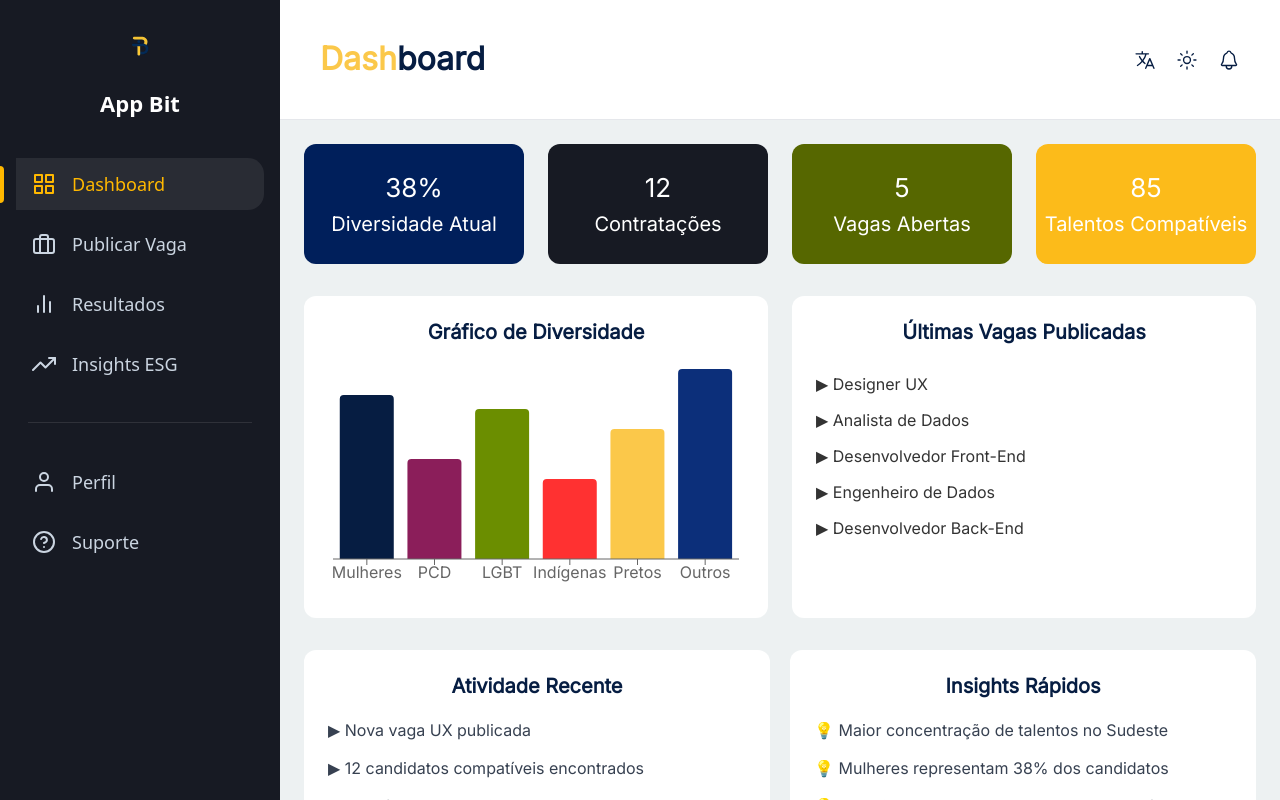
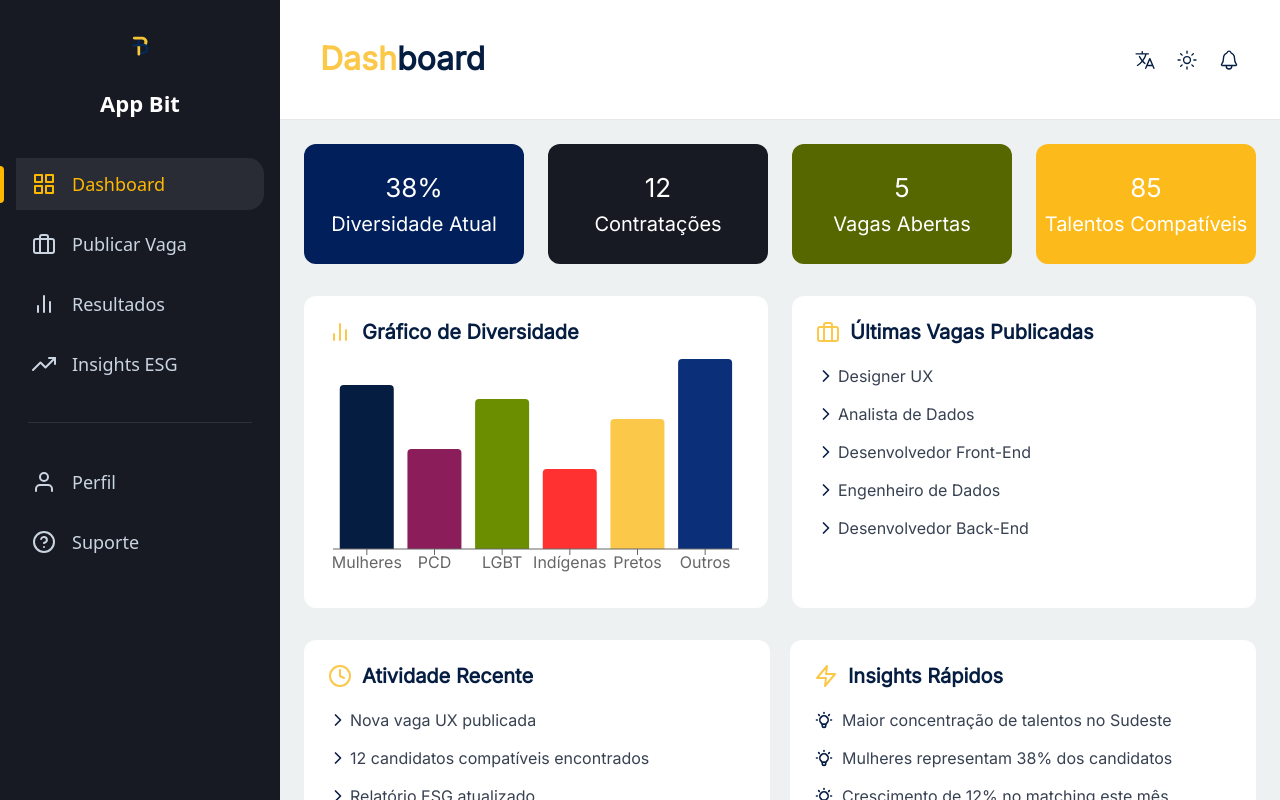
Before and after one commit to Manuellasantos/Black-In-Tech, a React (Vite) app: page /dashboard in a window 1280 px wide. Built offline with nearby package versions, Linux system fonts and the light colour scheme.

Commit message:
style: ajusta e padroniza estilos das paginas Dashboard e Insights

```diff
--- a/src/pages/Dashboard.css
+++ b/src/pages/Dashboard.css
@@ -63,20 +63,14 @@
 
 .dashboard-card h3 {
     margin-top: 0;
-    text-align: center;
     color: #061D42;
     font-size: 20px;
     font-weight: 600;
 }
 
 .lista-vagas {
-    margin-top: 30px;
-    display: flex;
-    flex-direction: column;
-    gap: 16px;
-
+    margin-top: 20px;
     color: #333;
-    list-style: none;
     padding: 0;
 }
 
@@ -95,10 +89,24 @@
     margin-top: 20px;
 }
 
+.lista-vagas li,
 .lista-atividades li,
 .lista-insights-rapidos li {
     margin-bottom: 14px;
     font-size: 16px;
     color: #374151;
     line-height: 1.5;
+    display: flex;
+    align-items: center;
+    gap: 2px;
 }
+
+#insights-rapidos li {
+    gap: 8px;
+}
+
+.item-icon {
+    color: #061D42;
+    font-size: 20px;
+    flex-shrink: 0;
+}
--- a/src/pages/Dashboard.tsx
+++ b/src/pages/Dashboard.tsx
@@ -1,6 +1,8 @@
 import { ResponsiveContainer, BarChart, Bar, XAxis, YAxis, Tooltip, Cell } from "recharts";
 import Layout from "../components/Layout";
 import "./Dashboard.css";
+import { FiBarChart2, FiBriefcase, FiChevronRight, FiClock, FiZap } from "react-icons/fi";
+import { HiOutlineLightBulb } from "react-icons/hi";
 
 const Dashboard = () => {
 
@@ -80,7 +82,10 @@ const Dashboard = () => {
             <div className="dashboard-middle">
 
                 <div className="dashboard-card">
-                    <h3>Gráfico de Diversidade</h3>
+                    <h3 className="section-title">
+                        <FiBarChart2 className="section-icon" />
+                        Gráfico de Diversidade
+                    </h3>
 
                     <div className="grafico-dashboard">
                         <ResponsiveContainer
@@ -89,7 +94,7 @@ const Dashboard = () => {
                         >
                             <BarChart data={dashboard.diversidade}>
                                 <XAxis dataKey="categoria" />
-                                <YAxis hide/>
+                                <YAxis hide />
                                 <Tooltip
                                     formatter={(value) => [`${value} candidatos`, "Quantidade"]}
                                 />
@@ -112,12 +117,16 @@ const Dashboard = () => {
                 </div>
 
                 <div className="dashboard-card">
-                    <h3>Últimas Vagas Publicadas</h3>
+                    <h3 className="section-title">
+                        <FiBriefcase className="section-icon" />
+                        Últimas Vagas Publicadas
+                    </h3>
 
                     <ul className="lista-vagas">
                         {dashboard.vagas.map((vaga, index) => (
                             <li key={index}>
-                                ▶ {vaga}
+                                <FiChevronRight className="item-icon" />
+                                {vaga}
                             </li>
                         ))}
                     </ul>
@@ -127,24 +136,32 @@ const Dashboard = () => {
             <div className="dashboard-bottom">
 
                 <div className="dashboard-card">
-                    <h3>Atividade Recente</h3>
+                    <h3 className="section-title">
+                        <FiClock className="section-icon" />
+                        Atividade Recente
+                    </h3>
 
                     <ul className="lista-atividades">
                         {dashboard.atividades.map((atividade, index) => (
                             <li key={index}>
-                                ▶ {atividade}
+                                <FiChevronRight className="item-icon" />
+                                {atividade}
                             </li>
                         ))}
                     </ul>
                 </div>
 
                 <div className="dashboard-card">
-                    <h3>Insights Rápidos</h3>
+                    <h3 className="section-title">
+                        <FiZap className="section-icon" />
+                        Insights Rápidos
+                    </h3>
 
-                    <ul className="lista-insights-rapidos">
+                    <ul className="lista-insights-rapidos" id="insights-rapidos">
                         {dashboard.insightsRapidos.map((insight, index) => (
                             <li key={index}>
-                                💡 {insight}
+                                <HiOutlineLightBulb className="item-icon" />
+                                {insight}
                             </li>
                         ))}
                     </ul>
--- a/src/pages/Insights.css
+++ b/src/pages/Insights.css
@@ -154,10 +154,13 @@
 /* Mapa Dinâmico */
 
 .mapa-container {
-    position: relative;
     display: flex;
     justify-content: center;
     margin-top: 20px;
+}
+.mapa-wrapper {
+    position: relative;
+    width: fit-content;
 }
 .mapa-brasil {
     max-width: 100%;
--- a/src/pages/Insights.tsx
+++ b/src/pages/Insights.tsx
@@ -1,4 +1,4 @@
-import { FiTrendingDown, FiTrendingUp } from "react-icons/fi";
+import { FiActivity, FiAward, FiLayers, FiTrendingDown, FiTrendingUp, FiCompass, FiEye } from "react-icons/fi";
 import { ResponsiveContainer, LineChart, Line, XAxis, YAxis, CartesianGrid, Tooltip } from "recharts";
 import Layout from "../components/Layout";
 import mapaBrasil from "../assets/mapa/brasil.svg";
@@ -147,7 +147,10 @@ const Insights: React.FC = () => {
                 <div className="insights-left">
 
                     <div className="insight-card">
-                        <h3>Metas ESG</h3>
+                        <h3 className="section-title">
+                            <FiAward className="section-icon" />
+                            Metas ESG
+                        </h3>
 
                         <div className="meta-info">
                             <span className="meta-label">
@@ -172,7 +175,10 @@ const Insights: React.FC = () => {
                     </div>
 
                     <div className="insight-card">
-                        <h3>Evolução da Diversidade</h3>
+                        <h3 className="section-title">
+                            <FiActivity className="section-icon" />
+                            Evolução da Diversidade
+                        </h3>
 
                         <div className="grafico-container">
                             <ResponsiveContainer width="100%" height={240}>
@@ -199,7 +205,10 @@ const Insights: React.FC = () => {
                     </div>
 
                     <div className="insight-card">
-                        <h3>Distribuição por Região</h3>
+                        <h3 className="section-title">
+                            <FiLayers className="section-icon"/>
+                            Distribuição por Região
+                        </h3>
 
                         <div className="regioes-container">
 
@@ -234,10 +243,13 @@ const Insights: React.FC = () => {
                 <div className="insights-right">
                     <div className="insight-card">
                         <div className="mapa-card">
-                            <h3>Mapa de Concentração de Talentos</h3>
+                            <h3 className="section-title">
+                                <FiCompass className="section-icon"/>
+                                Mapa de Concentração de Talentos
+                            </h3>
 
                             <div className="mapa-container">
-
+                                <div className="mapa-wrapper">
                                     <img
                                         src={mapaBrasil}
                                         alt="Mapa do Brasil"
@@ -252,14 +264,17 @@ const Insights: React.FC = () => {
                                             {item.percentual}%
                                         </div>
                                     ))}
-
+                                </div>
                             </div>
                         </div>
 
                     </div>
 
                     <div className="insight-card">
-                        <h3>Insights Gerados</h3>
+                        <h3 className="section-title">
+                            <FiEye className="section-icon"/>
+                            Insights Gerados
+                        </h3>
 
                         <ul className="lista-insights">
                             {insights.map((insight, index) => (
```
Lines whose indentation alone changed are shown as unchanged.
